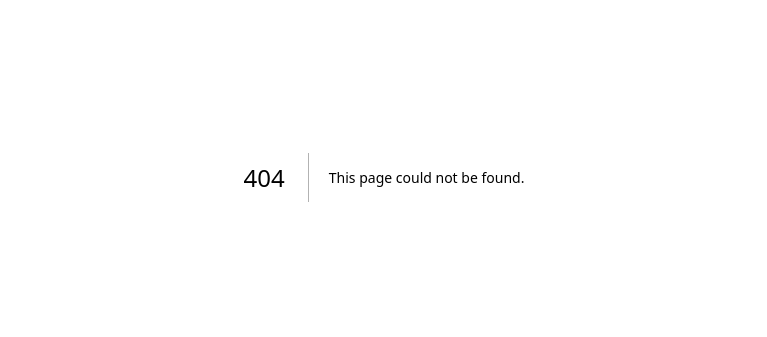
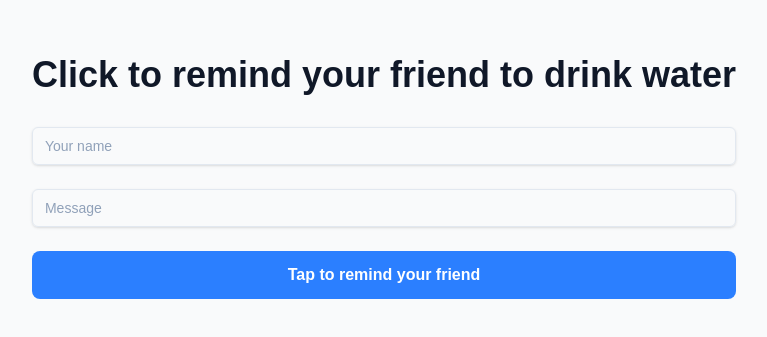
Before and after one commit to AnnSun6/DrinkWater, a Next.js app: page /dashboard in a window 1280 px wide. Before the commit this address had no page. Shown: the part 223-560 px from the top of the page, without its empty margins (256-1023 px from the left). Built offline with nearby package versions, Linux system fonts and the light colour scheme; no server answers.

Commit message:
feat:use react-hot-toast to replace alert

```diff
--- /dev/null
+++ b/app/dashboard/page.tsx
@@ -0,0 +1,65 @@
+"use client"
+import { supabase } from '@/lib/supabase'
+import {useState} from 'react'
+import toast from 'react-hot-toast'
+
+export default function Home() {
+  const [message, setMessage] = useState('')
+  const [sender, setSender] = useState('')
+
+  async function handleclick() {
+    if(!sender || !message) {
+      toast.error('Please enter a sender and message')
+      return
+    }
+
+      const { error } = await supabase
+        .from('message')
+        .insert([
+          {
+            sender: sender,
+            message: message
+          }
+        ])
+
+    if(error) {
+      toast.error('Error: ' + error.message)
+      return
+    }
+    toast.success('Message sent successfully!')
+    setSender('')
+    setMessage('')
+  }
+
+  return (
+    <div className="min-h-screen flex items-center justify-center bg-gray-50">
+      <div className="text-center">
+        <h1 className="text-4xl font-bold text-gray-900 mb-8">
+          Click to remind your friend to drink water
+        </h1>
+        <div className="flex flex-col gap-6">
+        <input
+          type="text"
+          placeholder="Your name"
+          value={sender}
+          onChange={(e) => setSender(e.target.value)}
+          className="w-full bg-transparent placeholder:text-slate-400 text-slate-700 text-sm border border-slate-200 rounded-md px-3 py-2 transition duration-300 ease focus:outline-none focus:border-slate-400 hover:border-slate-300 shadow-sm focus:shadow"
+        />
+        <input
+          type="text"
+          placeholder="Message"
+          value={message}
+          onChange={(e) => setMessage(e.target.value)}
+          className="w-full bg-transparent placeholder:text-slate-400 text-slate-700 text-sm border border-slate-200 rounded-md px-3 py-2 transition duration-300 ease focus:outline-none focus:border-slate-400 hover:border-slate-300 shadow-sm focus:shadow"
+        />
+        <button
+          onClick={handleclick}
+          className="bg-blue-500 hover:bg-blue-600 text-white font-bold py-3 px-6 rounded-lg transition-colors"
+        >
+          Tap to remind your friend
+        </button>
+        </div>
+      </div>
+    </div>
+  );
+}
--- a/package.json
+++ b/package.json
@@ -12,7 +12,8 @@
     "@supabase/supabase-js": "^2.89.0",
     "next": "16.1.0",
     "react": "19.2.3",
-    "react-dom": "19.2.3"
+    "react-dom": "19.2.3",
+    "react-hot-toast": "^2.6.0"
   },
   "devDependencies": {
     "@tailwindcss/postcss": "^4",
```
Also changed, not shown: 1 other file (tests, documents, lock files or other folders).
